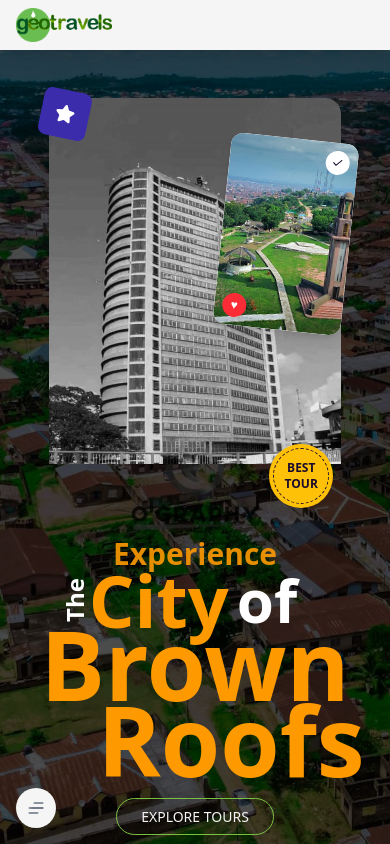
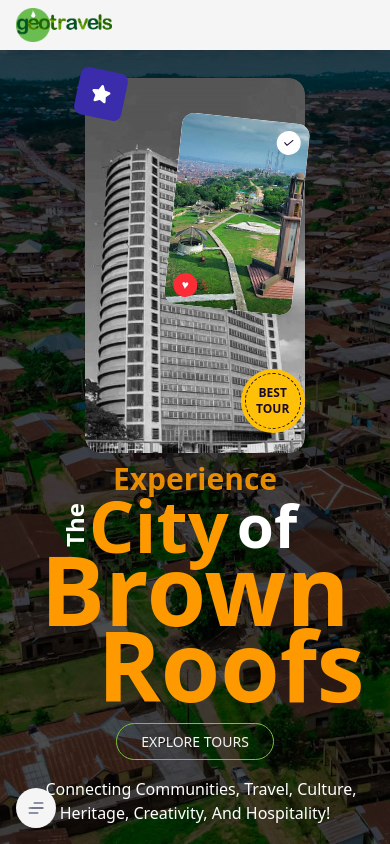
Before and after one commit to PraktyDev/geomeridien, a Next.js app: page / in a window 390 px wide. Shown: the top 844 px of the page. Built offline with nearby package versions, Linux system fonts and the light colour scheme; a web font is replaced by a local one.

Commit message:
adjusted for dark mode and fixed styling

```diff
--- a/src/app/page.tsx
+++ b/src/app/page.tsx
@@ -6,21 +6,21 @@ import Link from "next/link";
 const page = () => {
   return (
     <>
-      <div className="relative w-full min-h-screen bg-cover bg-center bg-[url(/skyline2.jpg)] pb-5 md:pb-0 md:flex md:justify-center md:items-center">
+      <div className="relative w-full min-h-screen bg-cover bg-center bg-[url(/skyline2.jpg)] pb-7 md:pb-0 md:flex md:justify-center md:items-center">
         <div className="absolute inset-0 opacity-70 bg-black" />
-        <div className="relative z-10">
+        <div className="relative z-10 flex flex-col justify-center items-center">
           {/* Visible Only On mobile */}
-          <main className="flex">
-            <div className="flex-1 relative md:hidden">
-              <div className="relative mx-auto max-w-4xl mt-12 md:mt-10">
-                <div className="relative mx-auto w-3/4 h-[430px]">
+          <main className="flex md:hidden w-3/4 h-[375px] mb-9">
+            <div className="flex-1 relative">
+              <div className="relative mx-auto max-w-4xl mt-7 md:mt-10">
+                <div className="relative mx-auto w-3/4 h-[375px]">
                   <div className="absolute inset-0 w-full h-full rounded-2xl overflow-hidden">
                     <Image
                       src="/cocoa.jpg"
                       alt="cocoa house"
                       width={544}
                       height={681}
-                      className="object-cover"
+                      className="object-cover rounded-2xl w-full h-full"
                     />
                   </div>
 
@@ -28,7 +28,7 @@ const page = () => {
                     <Star className="text-white" size={20} fill="white" />
                   </div>
 
-                  <div className="z-10 absolute bottom-5 right-2 w-16 h-16 bg-[#ffc107] rounded-full flex items-center justify-center">
+                  <div className="z-10 absolute bottom-5 right-0 w-16 h-16 bg-[#ffc107] rounded-full flex items-center justify-center">
                     <div className="w-14 h-14 border border-dashed border-[#1a0a2e] rounded-full flex items-center justify-center">
                       <div className="text-[#1a0a2e] text-center text-xs font-bold">
                         BEST TOUR
@@ -59,7 +59,7 @@ const page = () => {
           </main>
 
           {/* Headline */}
-          <section className="relative text-center mt-2 md:mt-6 px-6 md:px-12 mx-auto max-w-6xl">
+          <section className="relative text-center md:mt-6 px-6 md:px-12 mx-auto max-w-6xl">
             <div className="text-amber-500 opacity-90 text-3xl md:text-4xl md:-mb-4 font-bold">
               Experience
             </div>
--- a/src/app/tour-details/page.tsx
+++ b/src/app/tour-details/page.tsx
@@ -78,7 +78,7 @@ const Page = () => {
   }
 
   return (
-    <main className="bg-green-50 w-full">
+    <main className="bg-green-50 dark:bg-neutral-950 w-full">
       <section className="container mx-auto px-4 py-6 md:py-10 z-50 md:mt-20 ">
         {/* Top row boxes */}
         <div className="flex flex-col md:flex-row gap-6 w-full z-30">
```
